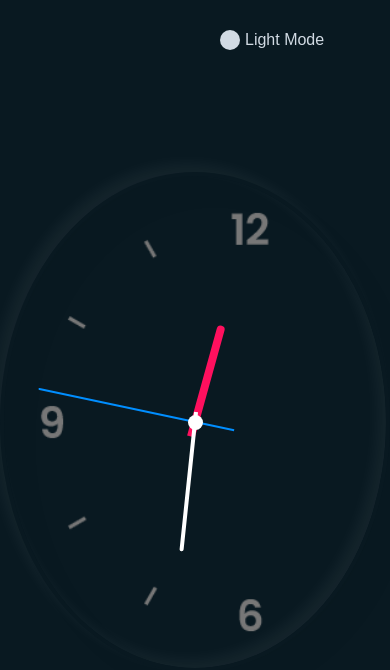
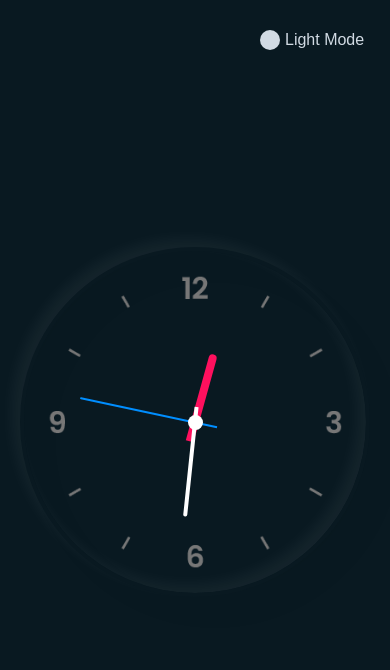
Before and after one commit to Gustabriel/analog-clock, a plain HTML site: page index.html in a window 390 px wide. Drawn offline with Linux system fonts and the light colour scheme.

Commit message:
responsivel para mobile, att no readme

```diff
--- /dev/null
+++ b/assets/mobile-style.css
@@ -0,0 +1,14 @@
+@media (max-width: 800px) {
+   .clock {
+      width: 350px;
+      height: 350px;
+   }
+
+   .clock .hour, .hr {height: 140px;}
+   .clock .min, .mn {height: 190px;}
+   .clock .sec, .sc {height: 235px;}
+   .hr::before {height: 90px;}
+   .mn::before {height: 110px;}
+   .sc::before {height: 140px;}
+   .toggleClass {right: 110px;}
+}
--- a/index.html
+++ b/index.html
@@ -6,6 +6,7 @@
    <meta name="viewport" content="width=device-width, initial-scale=1.0">
    <link rel="shortcut icon" href="assets/images/favicon_io/favicon.ico" type="image/x-icon">
    <link rel="stylesheet" href="assets/style.css">
+   <link rel="stylesheet" href="assets/mobile-style.css">
    <title>Analog Clock</title>
 </head>
 <body>
```
Also changed, not shown: assets/images/cut-analog-clock.gif (added), 1 other file.
